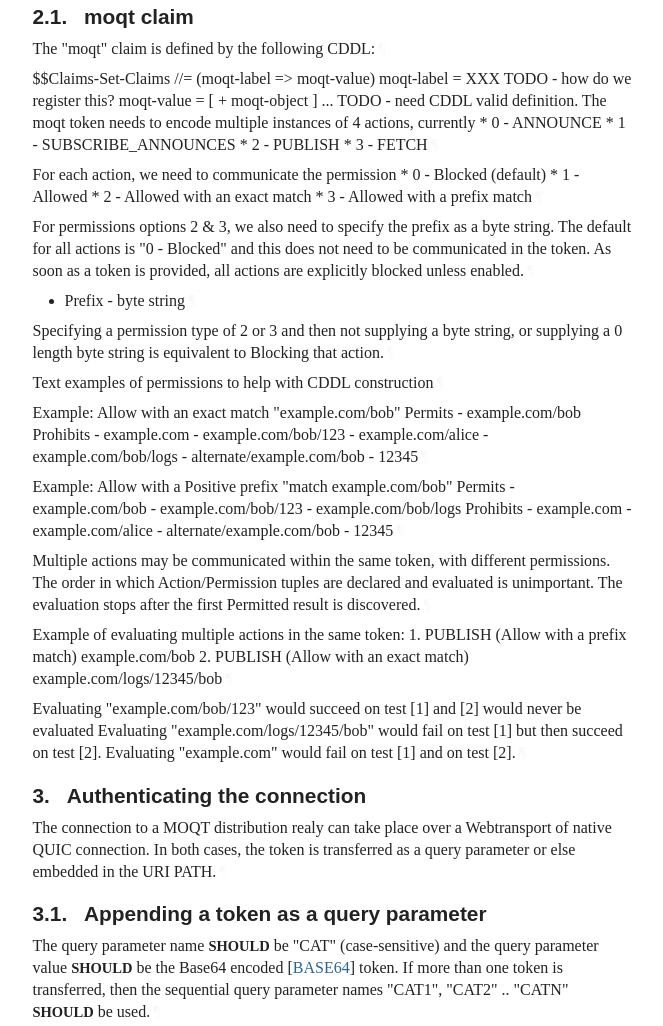
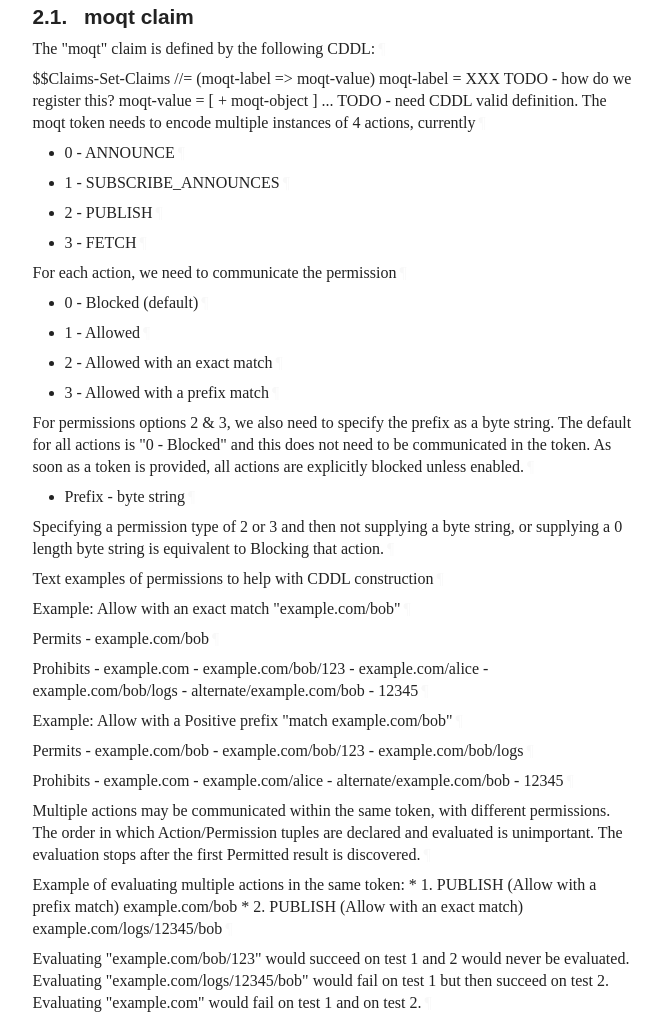
Before and after one commit to moq-wg/CAT-4-MOQT, a plain HTML site: page draft-law-moq-cat4moqt.html in a window 1280 px wide. Shown: the part 1690-2716 px from the top of the page, without its empty margins (92-755 px from the left). Drawn offline with Linux system fonts and the light colour scheme; a web font is replaced by a local one.

Commit message:
Script updating gh-pages from 7e7fe46. [ci skip]

```diff
--- a/draft-law-moq-cat4moqt.html
+++ b/draft-law-moq-cat4moqt.html
@@ -1284,56 +1284,76 @@ Use of the moqt claim is optional for clients. Support for processing the moqt c
 moqt-label = XXX TODO - how do we register this?
 moqt-value = [ + moqt-object ]
 ...
-TODO - need CDDL valid definition. The moqt token needs to encode multiple instances of 4 actions, currently
-* 0 - ANNOUNCE
-* 1 - SUBSCRIBE_ANNOUNCES
-* 2 - PUBLISH
-* 3 - FETCH<a href="#section-2.1-2" class="pilcrow">¶</a></p>
-<p id="section-2.1-3">For each action, we need to communicate the permission
-* 0 - Blocked (default)
-* 1 - Allowed
-* 2 - Allowed with an exact match
-* 3 - Allowed with a prefix match<a href="#section-2.1-3" class="pilcrow">¶</a></p>
-<p id="section-2.1-4">For permissions options 2 &amp; 3, we also need to specify the prefix as a byte string.
-The default for all actions is "0 - Blocked" and this does not need to be communicated in the token.
-As soon as a token is provided, all actions are explicitly blocked unless enabled.<a href="#section-2.1-4" class="pilcrow">¶</a></p>
+TODO - need CDDL valid definition. The moqt token needs to encode multiple instances of 4 actions, currently<a href="#section-2.1-2" class="pilcrow">¶</a></p>
+<ul class="normal">
+<li class="normal" id="section-2.1-3.1">
+            <p id="section-2.1-3.1.1">0 - ANNOUNCE<a href="#section-2.1-3.1.1" class="pilcrow">¶</a></p>
+</li>
+          <li class="normal" id="section-2.1-3.2">
+            <p id="section-2.1-3.2.1">1 - SUBSCRIBE_ANNOUNCES<a href="#section-2.1-3.2.1" class="pilcrow">¶</a></p>
+</li>
+          <li class="normal" id="section-2.1-3.3">
+            <p id="section-2.1-3.3.1">2 - PUBLISH<a href="#section-2.1-3.3.1" class="pilcrow">¶</a></p>
+</li>
+          <li class="normal" id="section-2.1-3.4">
+            <p id="section-2.1-3.4.1">3 - FETCH<a href="#section-2.1-3.4.1" class="pilcrow">¶</a></p>
+</li>
+        </ul>
+<p id="section-2.1-4">For each action, we need to communicate the permission<a href="#section-2.1-4" class="pilcrow">¶</a></p>
 <ul class="normal">
 <li class="normal" id="section-2.1-5.1">
-            <p id="section-2.1-5.1.1">Prefix - byte string<a href="#section-2.1-5.1.1" class="pilcrow">¶</a></p>
+            <p id="section-2.1-5.1.1">0 - Blocked (default)<a href="#section-2.1-5.1.1" class="pilcrow">¶</a></p>
+</li>
+          <li class="normal" id="section-2.1-5.2">
+            <p id="section-2.1-5.2.1">1 - Allowed<a href="#section-2.1-5.2.1" class="pilcrow">¶</a></p>
+</li>
+          <li class="normal" id="section-2.1-5.3">
+            <p id="section-2.1-5.3.1">2 - Allowed with an exact match<a href="#section-2.1-5.3.1" class="pilcrow">¶</a></p>
+</li>
+          <li class="normal" id="section-2.1-5.4">
+            <p id="section-2.1-5.4.1">3 - Allowed with a prefix match<a href="#section-2.1-5.4.1" class="pilcrow">¶</a></p>
 </li>
         </ul>
-<p id="section-2.1-6">Specifying a permission type of 2 or 3 and then not supplying a byte string, or supplying a 0 length byte
-string is equivalent to Blocking that action.<a href="#section-2.1-6" class="pilcrow">¶</a></p>
-<p id="section-2.1-7">Text examples of permissions to help with CDDL construction<a href="#section-2.1-7" class="pilcrow">¶</a></p>
-<p id="section-2.1-8">Example: Allow with an exact match "example.com/bob"
-Permits
- - example.com/bob
-Prohibits
+<p id="section-2.1-6">For permissions options 2 &amp; 3, we also need to specify the prefix as a byte string.
+The default for all actions is "0 - Blocked" and this does not need to be communicated in the token.
+As soon as a token is provided, all actions are explicitly blocked unless enabled.<a href="#section-2.1-6" class="pilcrow">¶</a></p>
+<ul class="normal">
+<li class="normal" id="section-2.1-7.1">
+            <p id="section-2.1-7.1.1">Prefix - byte string<a href="#section-2.1-7.1.1" class="pilcrow">¶</a></p>
+</li>
+        </ul>
+<p id="section-2.1-8">Specifying a permission type of 2 or 3 and then not supplying a byte string, or supplying a 0 length byte
+string is equivalent to Blocking that action.<a href="#section-2.1-8" class="pilcrow">¶</a></p>
+<p id="section-2.1-9">Text examples of permissions to help with CDDL construction<a href="#section-2.1-9" class="pilcrow">¶</a></p>
+<p id="section-2.1-10">Example: Allow with an exact match "example.com/bob"<a href="#section-2.1-10" class="pilcrow">¶</a></p>
+<p id="section-2.1-11">Permits
+ - example.com/bob<a href="#section-2.1-11" class="pilcrow">¶</a></p>
+<p id="section-2.1-12">Prohibits
  - example.com
  - example.com/bob/123
  - example.com/alice
  - example.com/bob/logs
  - alternate/example.com/bob
- - 12345<a href="#section-2.1-8" class="pilcrow">¶</a></p>
-<p id="section-2.1-9">Example: Allow with a Positive prefix "match example.com/bob"
-Permits
+ - 12345<a href="#section-2.1-12" class="pilcrow">¶</a></p>
+<p id="section-2.1-13">Example: Allow with a Positive prefix "match example.com/bob"<a href="#section-2.1-13" class="pilcrow">¶</a></p>
+<p id="section-2.1-14">Permits
  - example.com/bob
  - example.com/bob/123
- - example.com/bob/logs
-Prohibits
+ - example.com/bob/logs<a href="#section-2.1-14" class="pilcrow">¶</a></p>
+<p id="section-2.1-15">Prohibits
  - example.com
  - example.com/alice
  - alternate/example.com/bob
- - 12345<a href="#section-2.1-9" class="pilcrow">¶</a></p>
-<p id="section-2.1-10">Multiple actions may be communicated within the same token, with different permissions. The order
+ - 12345<a href="#section-2.1-15" class="pilcrow">¶</a></p>
+<p id="section-2.1-16">Multiple actions may be communicated within the same token, with different permissions. The order
 in which Action/Permission tuples are declared and evaluated is unimportant. The evaluation stops
-after the first Permitted result is discovered.<a href="#section-2.1-10" class="pilcrow">¶</a></p>
-<p id="section-2.1-11">Example of evaluating multiple actions in the same token:
-1. PUBLISH (Allow with a prefix match) example.com/bob
-2. PUBLISH (Allow with an exact match) example.com/logs/12345/bob<a href="#section-2.1-11" class="pilcrow">¶</a></p>
-<p id="section-2.1-12">Evaluating "example.com/bob/123" would succeed on test [1] and [2] would never be evaluated
-Evaluating "example.com/logs/12345/bob" would fail on test [1] but then succeed on test [2].
-Evaluating "example.com" would fail on test [1] and on test [2].<a href="#section-2.1-12" class="pilcrow">¶</a></p>
+after the first Permitted result is discovered.<a href="#section-2.1-16" class="pilcrow">¶</a></p>
+<p id="section-2.1-17">Example of evaluating multiple actions in the same token:
+* 1. PUBLISH (Allow with a prefix match) example.com/bob
+* 2. PUBLISH (Allow with an exact match) example.com/logs/12345/bob<a href="#section-2.1-17" class="pilcrow">¶</a></p>
+<p id="section-2.1-18">Evaluating "example.com/bob/123" would succeed on test 1 and 2 would never be evaluated.
+Evaluating "example.com/logs/12345/bob" would fail on test 1 but then succeed on test 2.
+Evaluating "example.com" would fail on test 1 and on test 2.<a href="#section-2.1-18" class="pilcrow">¶</a></p>
 </section>
 </div>
 </section>
```
Also changed, not shown: draft-law-moq-cat4moqt.txt.
